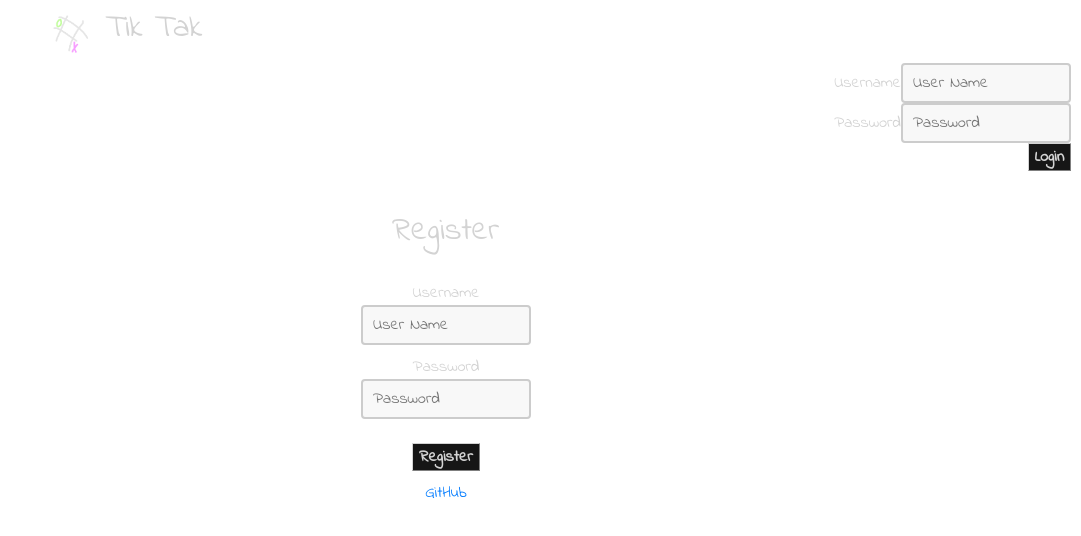
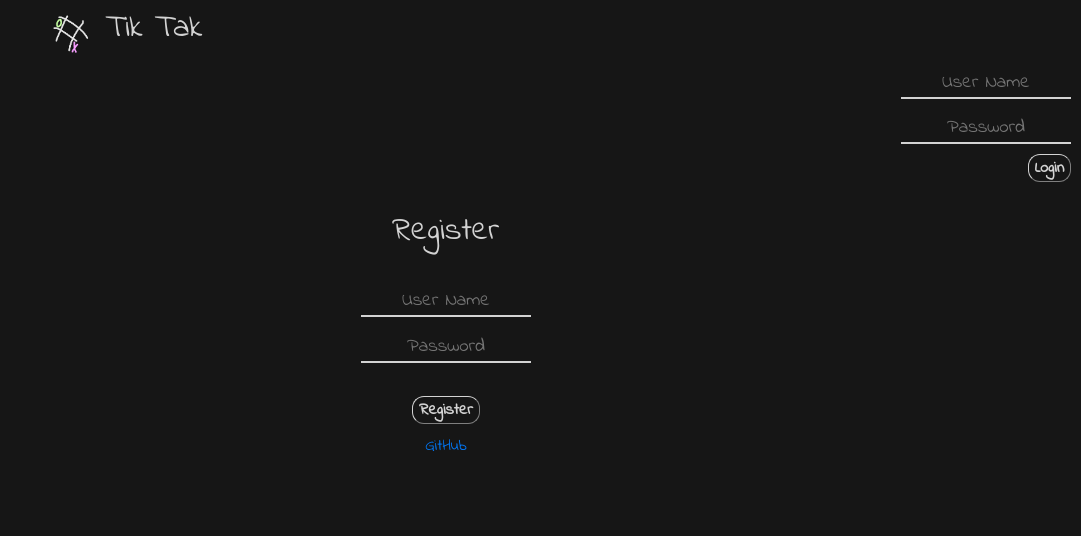
Before and after one commit to smithskyler/tiktak, a Vue app: page / in a window 1280 px wide. Shown: the top 536 px of the page, without its empty margins (199-1280 px from the left). Built offline with nearby package versions, Linux system fonts and the light colour scheme.

Commit message:
Changed style format for production

```diff
--- a/index.html
+++ b/index.html
@@ -4,6 +4,50 @@
     <meta charset="utf-8">
     <meta name="viewport" content="width=device-width,initial-scale=1.0">
     <title>tiktak</title>
+		<style type="text/css">
+		@import url('https://fonts.googleapis.com/css?family=Lato');
+		@import url('https://fonts.googleapis.com/css?family=Indie+Flower');
+
+		body {
+			background-color: #161616 !important;
+		}
+
+		.left {
+			text-align: left;
+			margin: 0px;
+		}
+		.right {
+			text-align: right;
+			margin: 0px;
+			height: 0px;
+			padding-top: 10px;
+		}
+
+		input {
+			margin-bottom: 0.5em !important;
+			padding: 6px 10px !important;
+			border: 2px solid #ccc !important;
+			border-radius: 4px !important;
+			background-color: #f8f8f8 !important;
+			font-family: 'Lato', sans-serif !important;
+			font-size: 10pt !important;
+		}
+
+		button {
+			font-size: 12pt !important;
+			font-weight: bold !important;
+			color: lightgray !important;
+			border-radius: 12px !important;
+			border-color: lightgray !important;
+			border-width: 1.5px !important;
+			background-color: #161616 !important;
+		}
+
+		button:hover {
+			background-color: lightgray !important;
+			color: #161616 !important;
+		}
+		</style>
   </head>
   <body>
     <div id="app"></div>
--- a/src/App.vue
+++ b/src/App.vue
@@ -1,5 +1,5 @@
 <template class="container">
-	<b-container fluid id="app" class="bv-row">
+	<b-container fluid id="appArea" class="bv-row">
 		<b-row class="header">
 			<b-col>
 				<img src="./assets/TikTakLogo.png" width="40">
@@ -57,34 +57,17 @@ export default {
 </script>
 
 <style>
-@import url('https://fonts.googleapis.com/css?family=Lato');
-@import url('https://fonts.googleapis.com/css?family=Dosis');
 @import url('https://fonts.googleapis.com/css?family=Indie+Flower');
 
-body {
-	background-color: #161616;
-}
-
-#app {
+#appArea {
 	font-family: 'Indie Flower', 'Chalkboard', Helvetica, Arial, sans-serif;
 	-webkit-font-smoothing: antialiased;
 	-moz-osx-font-smoothing: grayscale;
 	text-align: center;
 	margin: 0px 5px;
-
 	color: lightgray;
 }
 .header {
-	padding-top: 10px;
-}
-.left {
-	text-align: left;
-	margin: 0px;
-}
-.right {
-	text-align: right;
-	margin: 0px;
-	height: 0px;
 	padding-top: 10px;
 }
 
@@ -92,32 +75,6 @@ body {
 	margin: 0px;
 	padding: 0px;
 	display: inline;
-}
-
-input {
-	margin-bottom: 0.5em;
-	padding: 6px 10px;
-	border: 2px solid #ccc;
-	border-radius: 4px;
-	background-color: #f8f8f8;
-	font-family: 'Lato', sans-serif;
-	font-size: 10pt;
-}
-
-button {
-	font-family: 'Chalkboard', sans-serif;
-	font-size: 12pt;
-	font-weight: bold;
-	color: lightgray;
-	border-radius: 12px;
-	border-color: lightgray;
-	border-width: 1.5px;
-	background-color: #161616;
-}
-
-button:hover {
-	background-color: lightgray;
-	color: #161616;
 }
 
 #logoutButton {
--- a/src/components/Games.vue
+++ b/src/components/Games.vue
@@ -161,29 +161,29 @@ export default {
 	cursor: pointer;
 }
 h3 {
-	width: 100%;
-	padding: 5px 5px;
-	color: lightgray;
-	font-size: 16pt;
-	font-weight: 300;
-	border-bottom: 2px solid lightgray;
+	width: 100% !important;
+	padding: 5px 5px !important;
+	color: lightgray !important;
+	font-size: 16pt !important;
+	font-weight: 300 !important;
+	border-bottom: 2px solid lightgray !important;
 }
 ul {
-	list-style: none;
+	list-style: none !important;
 }
 li {
-	margin-bottom: 10px;
-	padding-left: 10px;
-	font-size: 14pt;
-	font-weight: 600;
-	height: 40px;
-	padding-top: 4px;
+	margin-bottom: 10px !important;
+	padding-left: 10px !important;
+	font-size: 14pt !important;
+	font-weight: 600 !important;
+	height: 40px !important;
+	padding-top: 4px !important;
 }
 .green {
 	color: #32FF3F;
 }
 li:hover {
-	background-color: rgba(255,255,255,0.05);
-	border-radius: 10px;
+	background-color: rgba(255,255,255,0.05) !important;
+	border-radius: 10px !important;
 }
 </style>
--- a/src/components/Landing.vue
+++ b/src/components/Landing.vue
@@ -1,20 +1,17 @@
 <template>
 	<div>
 		<form class="right" v-on:submit.prevent="login">
-			<p class="inline">Username</p>
-			<input class="narrow inline" v-model="usernameLogin" placeholder="User Name">
+			<input class="narrow" v-model="usernameLogin" placeholder="User Name">
 			<br />
-			<p class="inline">Password</p>
-			<input class="narrow inline" type="password" v-model="passwordLogin" placeholder="Password">
+			<input class="narrow" type="password" v-model="passwordLogin" placeholder="Password">
 			<br />
 			<button class="alternate" type="submit" v-on:click="login();">Login</button>
 		</form>
 		<div class="spacer"></div>
 		<h2>Register</h2>
 		<form v-on:submit.prevent="register">
-			<p>Username</p>
 			<input class="narrow" v-model="usernameRegister" placeholder="User Name">
-			<p>Password</p>
+			<br />
 			<input class="narrow" type="password" v-model="passwordRegister" placeholder="Password">
 			<br /><br />
 			<button class="alternate" type="submit">Register</button>
@@ -91,11 +88,22 @@ export default {
 	height: 120px;
 }
 p {
-	margin-top: 10px;
-	margin-bottom: 0px;
+	margin-top: 10px !important;
+	margin-bottom: 0px !important;
 }
 h2 {
-	margin-top: 30px;
-	margin-bottom: 30px;
+	margin-top: 30px !important;
+	margin-bottom: 30px !important;
+}
+input {
+	font-family: 'Indie Flower', 'Chalkboard', Helvetica, Arial, sans-serif !important;
+	font-size: 14pt !important;
+	text-align: center !important;
+	color: lightgray !important;
+	background-color: #161616 !important;
+	border-bottom: 2px solid lightgray !important;
+	border-style: none none solid none !important;
+	border-radius: 0px !important;
+	padding-bottom: 0px !important;
 }
 </style>
--- a/src/components/Play.vue
+++ b/src/components/Play.vue
@@ -197,16 +197,16 @@ export default {
 }
 
 input {
-	font-family: 'Indie Flower', 'Chalkboard', Helvetica, Arial, sans-serif;
-	font-size: 24pt;
-	text-align: center;
-	font-weight: bold;
-	color: lightgray;
-	background-color: #161616;
-	border-bottom: 2px solid lightgray;
-	border-style: none none solid none;
-	border-radius: 0px;
-	padding-bottom: 0px;
+	font-family: 'Indie Flower', 'Chalkboard', Helvetica, Arial, sans-serif !important;
+	font-size: 24pt !important;
+	text-align: center !important;
+	font-weight: bold !important;
+	color: lightgray !important;
+	background-color: #161616 !important;
+	border-bottom: 2px solid lightgray !important;
+	border-style: none none solid none !important;
+	border-radius: 0px !important;
+	padding-bottom: 0px !important;
 }
 .icon {
 	font-size: 20pt;
```
